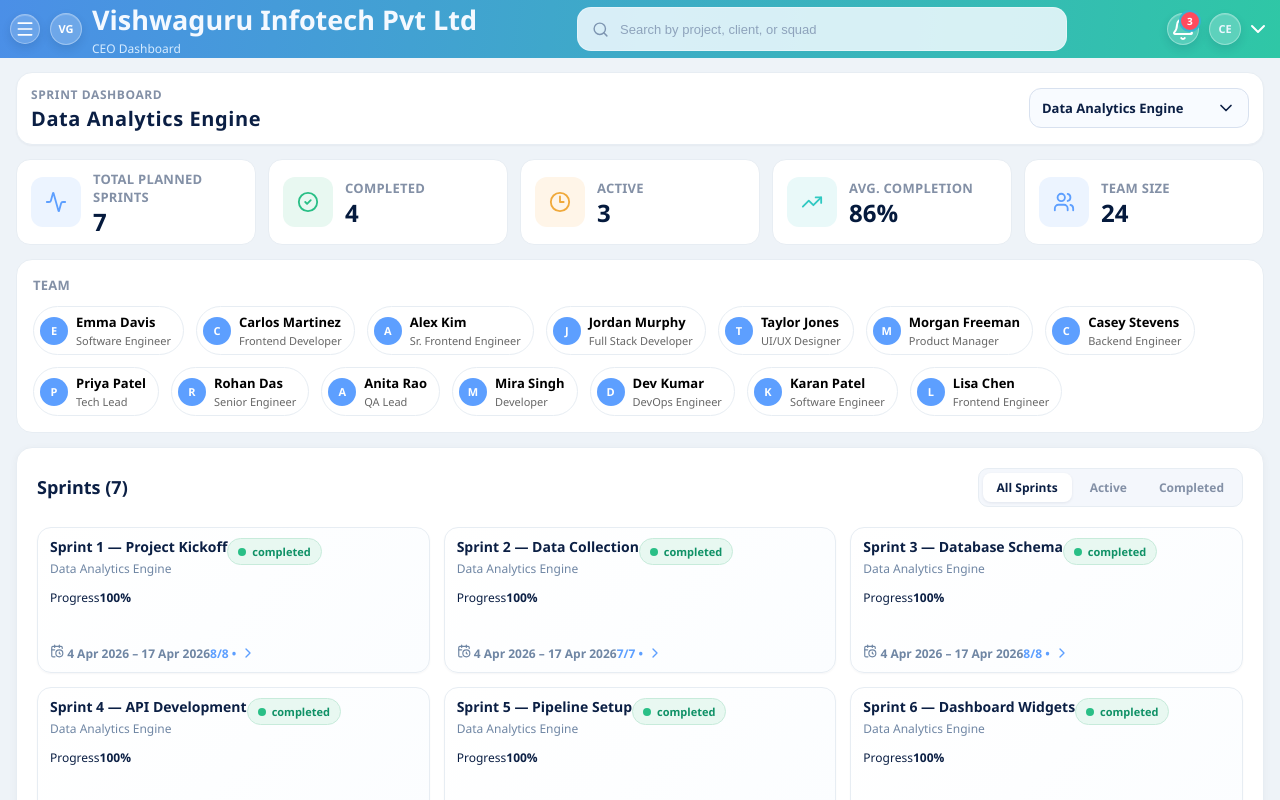
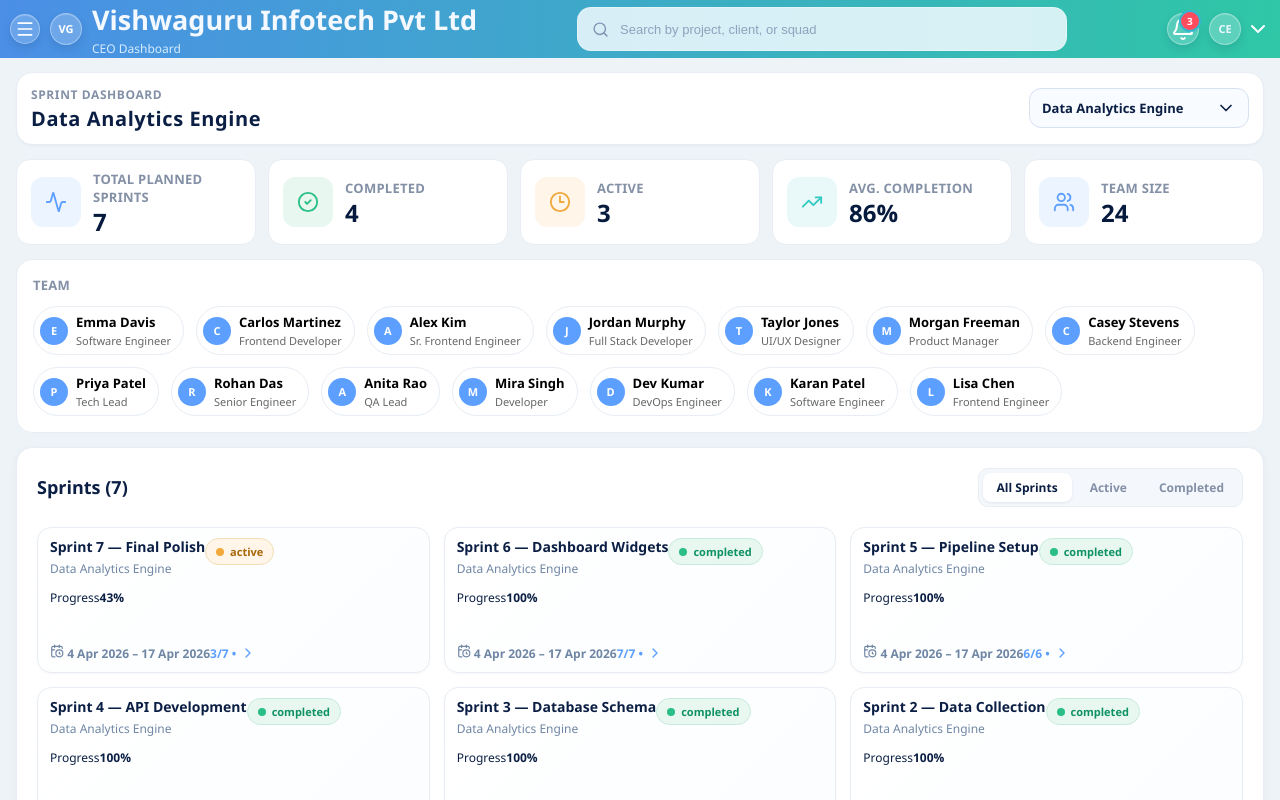
Before and after one commit to Tanu123T/CEODashboard, a React (Vite) app in the folder ceodashboard/: page /sprints/data-analytics-engine in a window 1280 px wide. Built offline with nearby package versions, Linux system fonts and the light colour scheme.

Commit message:
chnaged the order of sprints

```diff
--- a/ceodashboard/src/pages/Sprints/SprintProjectSprints.jsx
+++ b/ceodashboard/src/pages/Sprints/SprintProjectSprints.jsx
@@ -118,9 +118,12 @@ const SprintProjectSprints = () => {
 
     }
 
-
-
-    return filtered;
+    // Sort by sprint number in descending order (7, 6, 5, 4, 3, 2, 1)
+    return filtered.sort((a, b) => {
+      const numA = parseInt(a.id.split(' ')[1]);
+      const numB = parseInt(b.id.split(' ')[1]);
+      return numB - numA;
+    });
 
   }, [details, project, selectedTab]);
 
--- a/ceodashboard/src/pages/Sprints/Sprints.jsx
+++ b/ceodashboard/src/pages/Sprints/Sprints.jsx
@@ -206,7 +206,11 @@ const Sprints = () => {
         </div>
 
         <div className="sprint-activity-list">
-          {filteredActivityByTab.map((item) => (
+          {[...filteredActivityByTab].sort((a, b) => {
+            const sprintNumA = parseInt(a.title.split(' ')[1]);
+            const sprintNumB = parseInt(b.title.split(' ')[1]);
+            return sprintNumB - sprintNumA;
+          }).map((item) => (
             <button
               key={item.id}
               type="button"
```
